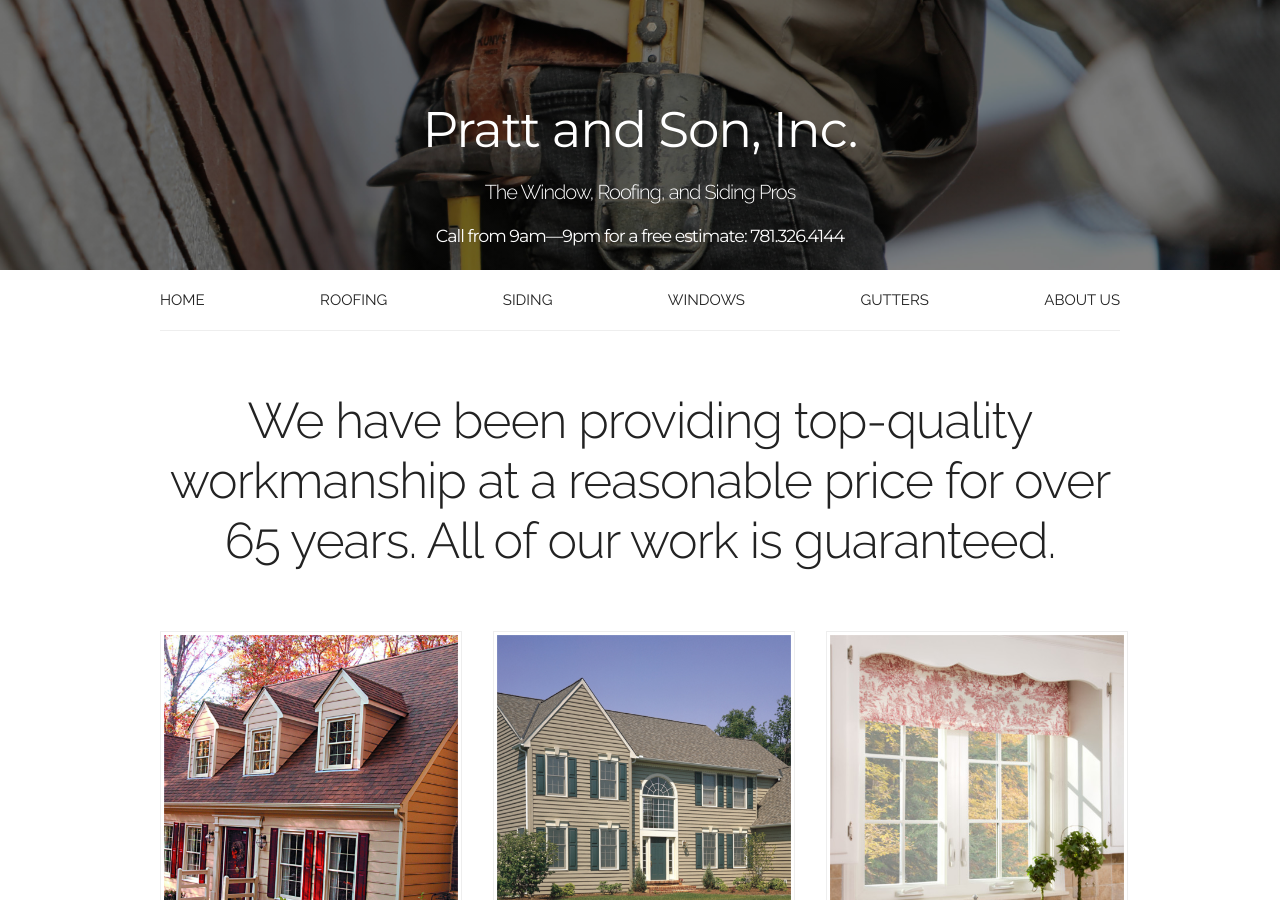
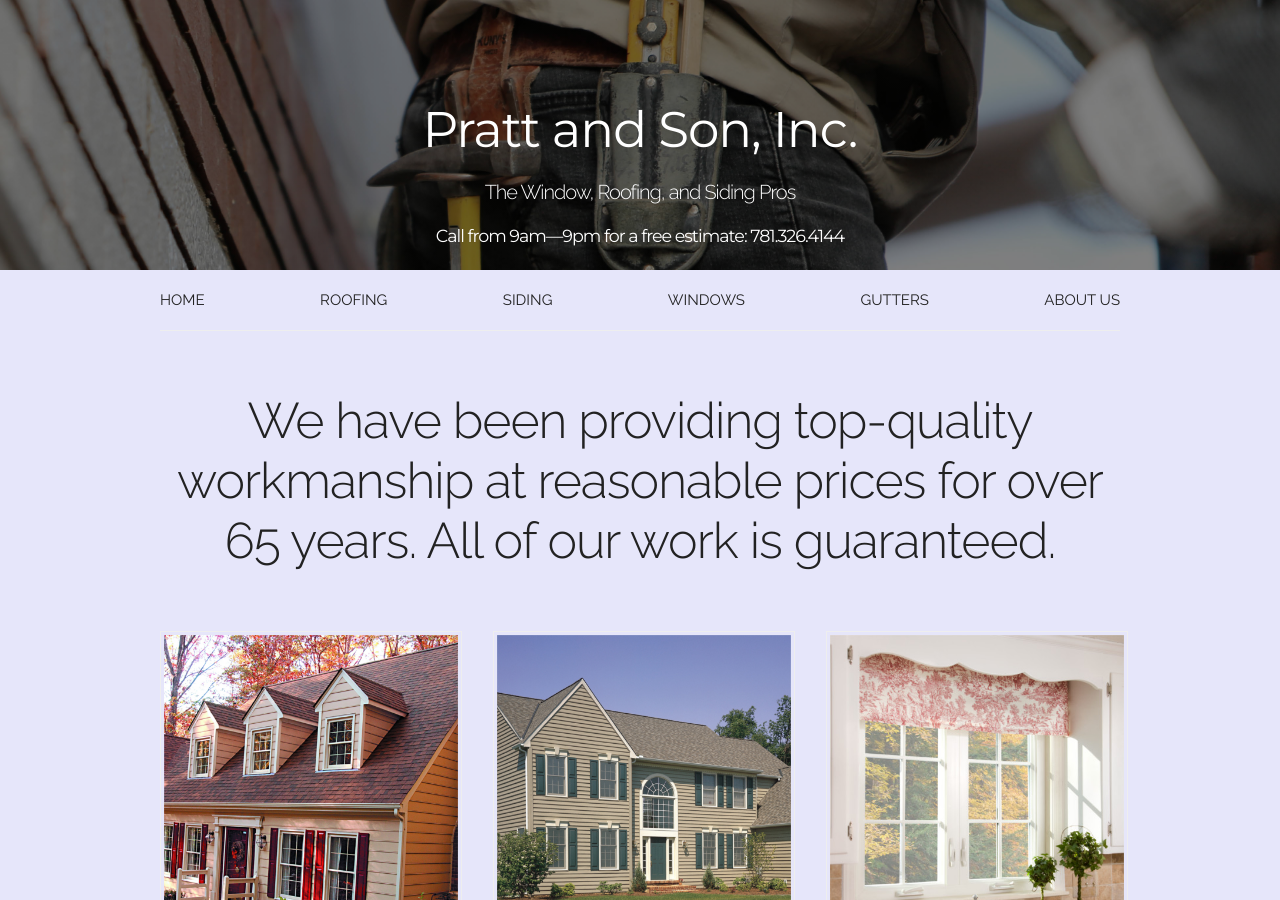
Before and after one commit to edPratt/prattandson, a Jekyll site: the page built from index.html, in a window 1280 px wide and 900 px high. Built offline with Jekyll 4.4.1, drawn with Linux system fonts in a browser that asks for light colours.

Commit message:
movember purple background; minor content change

```diff
--- a/_layouts/page.html
+++ b/_layouts/page.html
@@ -54,7 +54,7 @@
         </script>
     </head>
 
-    <body>
+    <body bgcolor="#E6E6FA">
         <!-- Google Tag Manager -->
         <noscript><iframe src="//www.googletagmanager.com/ns.html?id=GTM-WSXB6D"
                 height="0" width="0" style="display:none;visibility:hidden"></iframe></noscript>
--- a/index.html
+++ b/index.html
@@ -8,11 +8,11 @@
 
 <div class="content-section">
     <h1 class="tagline">
-        We have been providing top-quality workmanship at a reasonable price for
+        We have been providing top-quality workmanship at reasonable prices for
         over 65 years. All of our work is guaranteed.
     </h1>
     <h1 class="mobile-tagline">
-      We have been providing top-quality workmanship at a reasonable price for
+      We have been providing top-quality workmanship at reasonable prices for
       over 65 years. All of our work is guaranteed.
     </h1>
     <h3 class="mobile-tagline">
```
